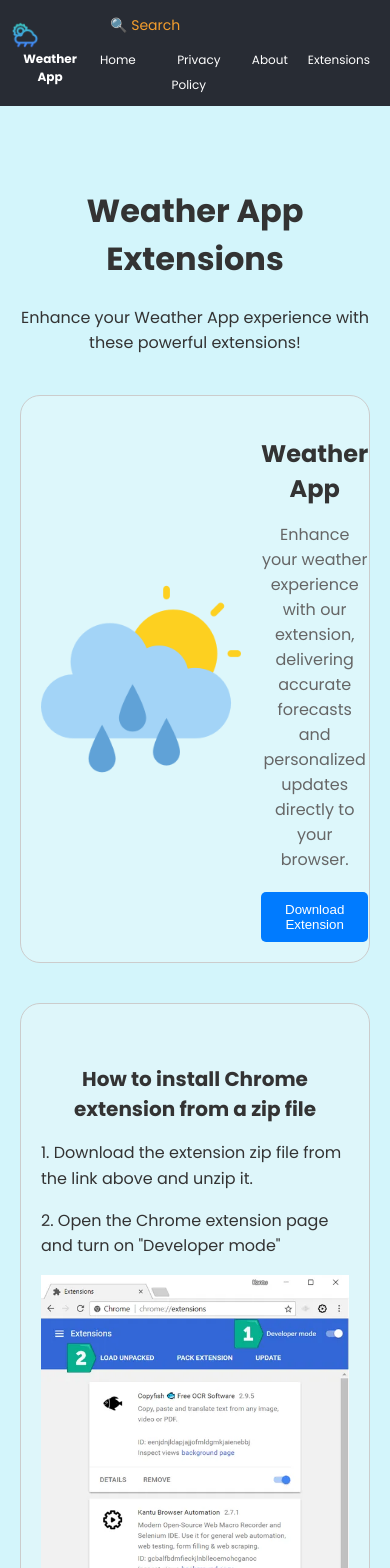
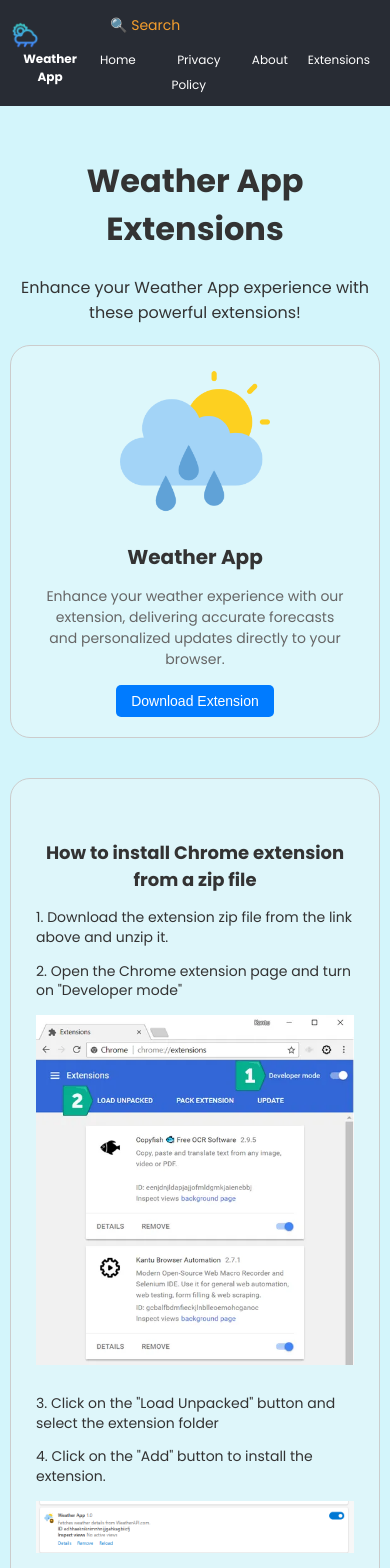
Before and after one commit to Vishal8700/Weather-App-x-VerveBridge, a React (Create React App) app in the folder weather-app/: page /extensions in a window 390 px wide. Shown: the top 1568 px of the page. Built offline with nearby package versions, Linux system fonts and the light colour scheme.

Commit message:
Update extensions.css
update css

```diff
--- a/weather-app/src/components/extensions/extensions.css
+++ b/weather-app/src/components/extensions/extensions.css
@@ -102,3 +102,84 @@
   font-size: 16px;
   color: #007bff;
 }
+
+@media screen and (max-width: 767px) {
+
+  .extensions-container {
+    padding: 10px;
+    margin: 20px auto;
+  }
+
+  .extensions-header {
+    margin-bottom: 20px;
+    text-align: center;
+  }
+
+  .extension-card {
+    flex-direction: column;
+    align-items: flex-start;
+  }
+
+  .extension-image {
+    width: 100%;
+    max-width: 150px;
+    height: auto;
+    margin-right: 0;
+    margin-bottom: 10px;
+    align-self: center;
+  }
+
+  .extension-details {
+    text-align: center;
+    padding: 0 10px;
+  }
+
+  .extension-details h2 {
+    font-size: 20px;
+    margin-bottom: 8px;
+  }
+
+  .extension-details p {
+    font-size: 14px;
+    margin-bottom: 15px;
+  }
+
+  .download-button {
+    text-align: center;
+    margin: 0 auto;
+  }
+
+  .btn {
+    padding: 8px 15px;
+    font-size: 14px;
+  }
+
+  .howto {
+    margin-top: 20px;
+    padding: 10px;
+  }
+
+  .howto p {
+    font-size: 14px;
+    line-height: 1.4;
+    text-align: left;
+  }
+
+  .howto img {
+    max-width: 100%;
+    margin-bottom: 8px;
+  }
+
+  .howtoinstall {
+    padding: 15px;
+    margin: 20px auto;
+  }
+
+  .howtoinstall h2 {
+    font-size: 18px;
+  }
+
+  .howtoinstall h3 {
+    font-size: 14px;
+  }
+}
```
